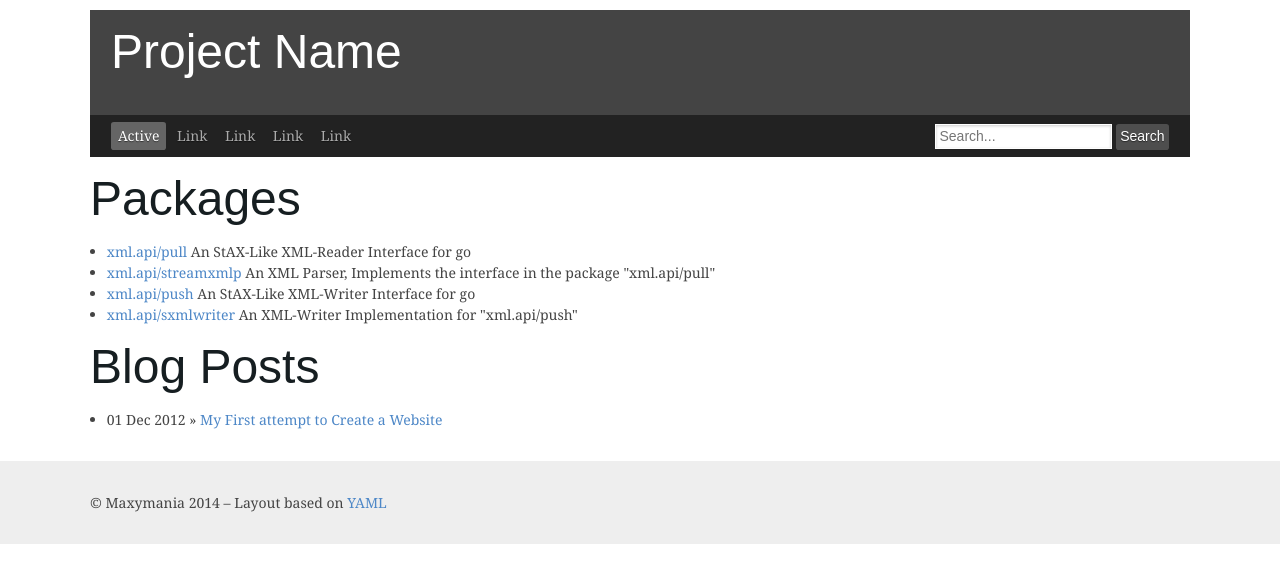
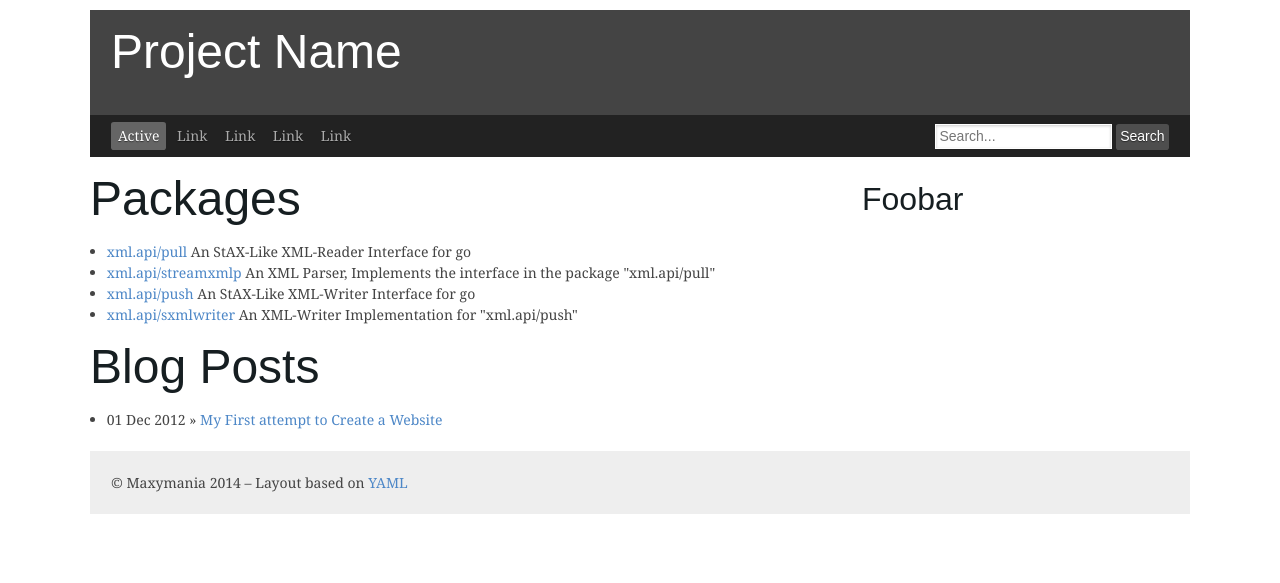
Before and after one commit to maxymania/anarchistic-mail, a Jekyll site: the page built from index.html, in a window 1280 px wide. Shown: the top 583 px of the page. Built offline with Jekyll 4.4.1, drawn with Linux system fonts in a browser that asks for light colours; Markdown is read by kramdown in place of the engine named in the settings.

Commit message:
design change

```diff
--- a/_layouts/default.html
+++ b/_layouts/default.html
@@ -41,15 +41,17 @@
 	</div>
  </nav>
  <main>
+ <div class="ym-column"><div class="ym-col1">
  {{ content }}
+ </div><div class="ym-col3">
+ <div class="ym-cbox">
+  <h2>Foobar</h2>
+ </div></div>
  </main>
+ <footer>
+  <p>© Maxymania 2014 &ndash; Layout based on <a href="http://www.yaml.de">YAML</a></p>
+ </footer>
 </div></div>
-<footer>
-	<div class="ym-wrapper">
-		<div class="ym-wbox">
-			<p>© Maxymania 2014 &ndash; Layout based on <a href="http://www.yaml.de">YAML</a></p>
-		</div>
-	</div>
-</footer>
+
 </body>
 </html>
```
